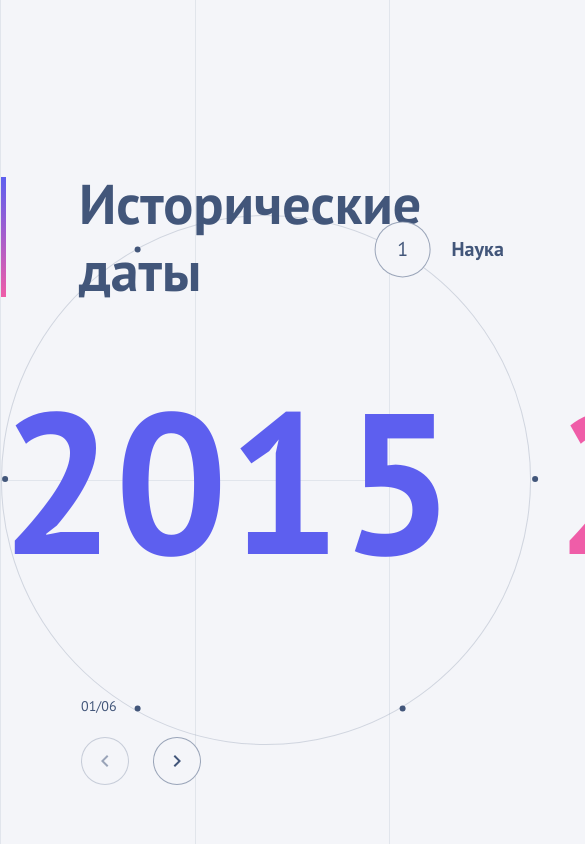
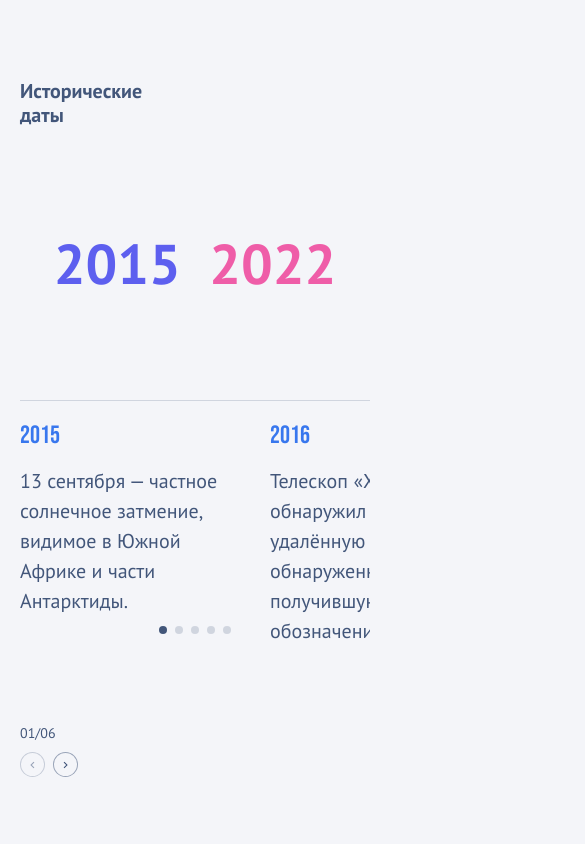
Before and after one commit to alexdfrontend/only-test, a React (Create React App) app: page / in a window 390 px wide. Shown: the top 844 px of the page, 585 px wide, since content can reach past the window. Built offline with nearby package versions, Linux system fonts and the light colour scheme.

Commit message:
Optimize for mobile-devices

```diff
--- a/public/index.html
+++ b/public/index.html
@@ -3,7 +3,7 @@
     <head>
         <meta charset="utf-8" />
         <link rel="icon" href="%PUBLIC_URL%/favicon.ico" />
-        <meta name="viewport" content="width=device-width, initial-scale=1" />
+        <meta name="viewport" content="width=device-width, initial-scale=1.0" />
         <meta name="theme-color" content="#000000" />
         <meta name="description" content="Тестовое задание для Only" />
         <link rel="apple-touch-icon" href="%PUBLIC_URL%/logo192.png" />
@@ -13,33 +13,13 @@
             href="https://fonts.googleapis.com/css2?family=Bebas+Neue&family=PT+Sans:ital,wght@0,400;0,700;1,400;1,700&display=swap"
             rel="stylesheet"
         />
-        <!--
-      manifest.json provides metadata used when your web app is installed on a
-      user's mobile device or desktop. See https://developers.google.com/web/fundamentals/web-app-manifest/
-    -->
+
         <link rel="manifest" href="%PUBLIC_URL%/manifest.json" />
-        <!--
-      Notice the use of %PUBLIC_URL% in the tags above.
-      It will be replaced with the URL of the `public` folder during the build.
-      Only files inside the `public` folder can be referenced from the HTML.
 
-      Unlike "/favicon.ico" or "favicon.ico", "%PUBLIC_URL%/favicon.ico" will
-      work correctly both with client-side routing and a non-root public URL.
-      Learn how to configure a non-root public URL by running `npm run build`.
-    -->
         <title>Исторические даты</title>
     </head>
     <body>
         <noscript>You need to enable JavaScript to run this app.</noscript>
         <div id="root"></div>
-        <!--
-      This HTML file is a template.
-      If you open it directly in the browser, you will see an empty page.
-
-      You can add webfonts, meta tags, or analytics to this file.
-      The build step will place the bundled scripts into the <body> tag.
-
-      To begin the development, run `npm start` or `yarn start`.
-      To create a production bundle, use `npm run build` or `yarn build`.
-    --></body>
+    </body>
 </html>
--- a/src/App.css
+++ /dev/null
@@ -1,38 +0,0 @@
-.App {
-  text-align: center;
-}
-
-.App-logo {
-  height: 40vmin;
-  pointer-events: none;
-}
-
-@media (prefers-reduced-motion: no-preference) {
-  .App-logo {
-    animation: App-logo-spin infinite 20s linear;
-  }
-}
-
-.App-header {
-  background-color: #282c34;
-  min-height: 100vh;
-  display: flex;
-  flex-direction: column;
-  align-items: center;
-  justify-content: center;
-  font-size: calc(10px + 2vmin);
-  color: white;
-}
-
-.App-link {
-  color: #61dafb;
-}
-
-@keyframes App-logo-spin {
-  from {
-    transform: rotate(0deg);
-  }
-  to {
-    transform: rotate(360deg);
-  }
-}
--- a/src/App.tsx
+++ b/src/App.tsx
@@ -1,5 +1,4 @@
 import React from 'react';
-import './App.css';
 import Dates from './components/Dates/Dates';
 import { timePoints_6, timePoints_2 } from "./data";
 
--- a/src/components/Dates/Dates.module.scss
+++ b/src/components/Dates/Dates.module.scss
@@ -1,8 +1,4 @@
 @use "src/styles/variables" as vars;
-
-.wrapper {
-    width: 100%;
-}
 
 .container {
     position: relative;
@@ -10,7 +6,14 @@
     margin: auto;
     border-left: 1px solid vars.$color-outline-a10;
     border-right: 1px solid vars.$color-outline-a10;
-    height: 1080px;
+    min-height: 1080px;
+    @media (max-width: vars.$mobile-width) {
+        max-width: 100%;
+        margin: 0;
+        padding: 20px;
+        border: none;
+        min-height: auto;
+    }
 }
 
 .horizontalDivider {
@@ -18,6 +21,9 @@
     top: 480px;
     width: 100%;
     border-top: 1px solid vars.$color-outline-a10;
+    @media (max-width: vars.$mobile-width) {
+        display: none;
+    }
 }
 
 .verticalDivider {
@@ -28,14 +34,27 @@
     left: 0;
     right: 0;
     margin: auto;
+    @media (max-width: vars.$mobile-width) {
+        display: none;
+    }
 }
 
 .heading {
+    line-height: 120%;
     position: absolute;
     top: 170px;
     left: 78px;
     max-width: 353px;
     text-align: start;
+
+    @media (max-width: vars.$mobile-width) {
+        top: auto;
+        left: auto;
+        margin-top: 59px;
+        max-width: 123px;
+        position: static;
+        font-size: 20px;
+    }
 }
 
 .headingDecoration {
@@ -48,6 +67,10 @@
         vars.$color-primary,
         vars.$color-secondary
     );
+
+    @media (max-width: vars.$mobile-width) {
+        display: none;
+    }
 }
 
 .years {
@@ -56,6 +79,7 @@
     left: 0;
     right: 0;
     margin: auto;
+    text-align: center;
 
     font-size: 200px;
     font-weight: bold;
@@ -69,6 +93,13 @@
 
     .endYear {
         color: vars.$color-secondary;
+    }
+
+    @media (max-width: vars.$mobile-width) {
+        margin-top: 56px;
+        position: static;
+        font-size: 56px;
+        line-height: auto;
     }
 }
 
@@ -84,6 +115,10 @@
     border: 1px solid vars.$color-outline-a20;
     border-radius: 50%;
     transform-origin: center center;
+
+    @media (max-width: vars.$mobile-width) {
+        display: none;
+    }
 }
 
 .point {
@@ -161,7 +196,7 @@
 
     .slideContent {
         h3 {
-            font-family: 'Bebas Neue', sans-serif;
+            font-family: "Bebas Neue", sans-serif;
             font-size: 25px;
             line-height: 120%;
             font-weight: normal;
@@ -174,6 +209,20 @@
             text-align: start;
         }
     }
+
+    @media (max-width: vars.$mobile-width) {
+        position: static;
+
+        &::before {
+            content: "";
+            display: block;
+            border-top: 1px solid vars.$color-outline-a20;
+            width: 100%;
+            margin-top: 57px;
+            margin-bottom: 20px;
+        }
+    }
+
 }
 
 .circleControls {
@@ -196,4 +245,15 @@
         justify-content: space-between;
         align-items: end;
     }
+
+    @media (max-width: vars.$mobile-width) {
+        position: static;
+        margin-top: 78px;
+        width: fit-content;
+        height: auto;
+        .buttons {
+            gap: 8px;
+            margin-top: 10px;
+        }
+    }
 }
--- a/src/components/Dates/Dates.tsx
+++ b/src/components/Dates/Dates.tsx
@@ -50,8 +50,6 @@ const Dates: React.FC<Props> = ({ timePoints }) => {
             180,
             targetRotation - rotationRef.current
         );
-
-        console.log(`Rotating to index ${index}, delta: ${delta}`); // Дебаг
 
         gsap.to(circleRef.current, {
             rotation: `+=${delta}`,
@@ -137,6 +135,58 @@ const Dates: React.FC<Props> = ({ timePoints }) => {
                     ))}
                 </div>
 
+                <div className={styles.sliderContainer}>
+                    <Swiper
+                        modules={[Navigation, Pagination]}
+                        spaceBetween={25}
+                        slidesOffsetBefore={0}
+                        slidesOffsetAfter={0}
+                        slidesPerView={1.5}
+                        navigation={{
+                            nextEl: ".swiper-button-next-custom",
+                            prevEl: ".swiper-button-prev-custom",
+                        }}
+                        pagination={{
+                            clickable: true,
+                        }}
+                        breakpoints={{
+                            // When screen width is >= 768px
+                            768: {
+                                slidesPerView: 2,
+                                spaceBetween: 60,
+                                slidesOffsetBefore: 60,
+                                slidesOffsetAfter: 60,
+                            },
+                            // When screen width is >= 1024px
+                            1024: {
+                                slidesPerView: 3,
+                                spaceBetween: 80,
+                                slidesOffsetBefore: 60,
+                                slidesOffsetAfter: 60,
+                            },
+                        }}
+                    >
+                        {timePoints[activeIndex].events.map((event) => (
+                            <SwiperSlide>
+                                <div className={styles.slideContent}>
+                                    <h3>{event.year}</h3>
+                                    <p>{event.text}</p>
+                                </div>
+                            </SwiperSlide>
+                        ))}
+                    </Swiper>
+                    <button className="swiper-button-prev-custom">
+                        <svg viewBox="0 0 24 24" fill="currentColor">
+                            <path d="M15.41,16.59L10.83,12L15.41,7.41L14,6L8,12L14,18L15.41,16.59Z" />
+                        </svg>
+                    </button>
+                    <button className="swiper-button-next-custom">
+                        <svg viewBox="0 0 24 24" fill="currentColor">
+                            <path d="M8.59,16.59L13.17,12L8.59,7.41L10,6L16,12L10,18L8.59,16.59Z" />
+                        </svg>
+                    </button>
+                    <div className={styles.customPagination}></div>
+                </div>
                 <div className={styles.circleControls}>
                     <div className={styles.activePointIndicator}>
                         0{activeIndex + 1}/0{timePoints.length}
@@ -164,41 +214,6 @@ const Dates: React.FC<Props> = ({ timePoints }) => {
                         />
                     </div>
                 </div>
-
-                <div className={styles.sliderContainer}>
-                    <Swiper
-                        modules={[Navigation, Pagination]}
-                        spaceBetween={80}
-                        slidesOffsetBefore={80}
-                        slidesOffsetAfter={80}
-                        slidesPerView={3}
-                        navigation={{
-                            nextEl: ".swiper-button-next-custom",
-                            prevEl: ".swiper-button-prev-custom",
-                        }}
-                        pagination={{ clickable: true }}
-                        onSwiper={(swiper: SwiperCore) => console.log(swiper)}
-                    >
-                        {timePoints[activeIndex].events.map((event) => (
-                            <SwiperSlide>
-                                <div className={styles.slideContent}>
-                                    <h3>{event.year}</h3>
-                                    <p>{event.text}</p>
-                                </div>
-                            </SwiperSlide>
-                        ))}
-                    </Swiper>
-                    <button className="swiper-button-prev-custom">
-                        <svg viewBox="0 0 24 24" fill="currentColor">
-                            <path d="M15.41,16.59L10.83,12L15.41,7.41L14,6L8,12L14,18L15.41,16.59Z" />
-                        </svg>
-                    </button>
-                    <button className="swiper-button-next-custom">
-                        <svg viewBox="0 0 24 24" fill="currentColor">
-                            <path d="M8.59,16.59L13.17,12L8.59,7.41L10,6L16,12L10,18L8.59,16.59Z" />
-                        </svg>
-                    </button>
-                </div>
             </div>
         </section>
     );
--- a/src/components/ui/ArrowButton/ArrowButton.module.scss
+++ b/src/components/ui/ArrowButton/ArrowButton.module.scss
@@ -1,4 +1,4 @@
-@use '/src/styles/variables.scss' as vars;
+@use "/src/styles/variables.scss" as vars;
 
 .button {
     display: flex;
@@ -27,3 +27,14 @@
     height: 24px;
     fill: vars.$color-text;
 }
+
+@media (max-width: vars.$mobile-width) {
+    .button {
+        width: 25px;
+        height: 25px;
+    }
+
+    .icon {
+        transform: scale(1.2);
+    }
+}
--- a/src/styles/SwiperStyles.scss
+++ b/src/styles/SwiperStyles.scss
@@ -1,4 +1,4 @@
-@use 'variables' as vars;
+@use "variables" as vars;
 
 button.swiper-button-next-custom,
 button.swiper-button-prev-custom {
@@ -22,6 +22,10 @@ button.swiper-button-prev-custom {
         fill: vars.$color-accent;
         transform: scale(0.85);
     }
+
+    @media (max-width: vars.$mobile-width) {
+        display: none;
+    }
 }
 
 button.swiper-button-next-custom:hover,
@@ -38,4 +42,12 @@ button.swiper-button-next-custom {
 
 .swiper-pagination {
     display: none;
+
+    @media (max-width: vars.$mobile-width) {
+        display: block;
+    }
+    .swiper-pagination-bullet {
+        background-color: vars.$color-text;
+        margin: 0 10px;
+    }
 }
--- a/src/styles/variables.scss
+++ b/src/styles/variables.scss
@@ -14,3 +14,4 @@ $color-outline-a50: rgba(66, 86, 122, 0.5);
 
 // Sizing
 $content-width-desktop: 1440px;
+$mobile-width: 480px;
```
Lines whose indentation alone changed are shown as unchanged.
